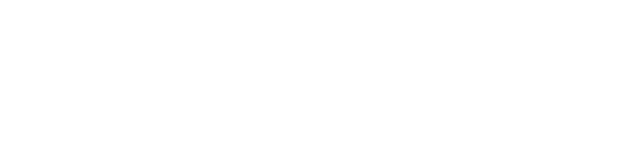
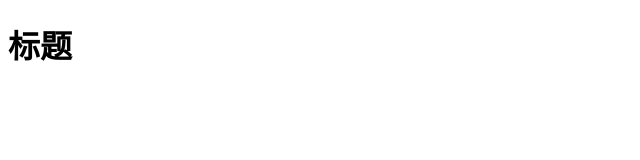
Before and after one commit to dmz958998902/project, a plain HTML site: page index.html in a window 1280 px wide. Shown: the whole page, without its empty margins (0-640 px from the left). Drawn offline with Linux system fonts and the light colour scheme.

Commit message:
Update index.html

```diff
--- a/index.html
+++ b/index.html
@@ -5,5 +5,6 @@
 		<title></title>
 	</head>
 	<body>
+		<h1>标题</h2>
 	</body>
 </html>
```
